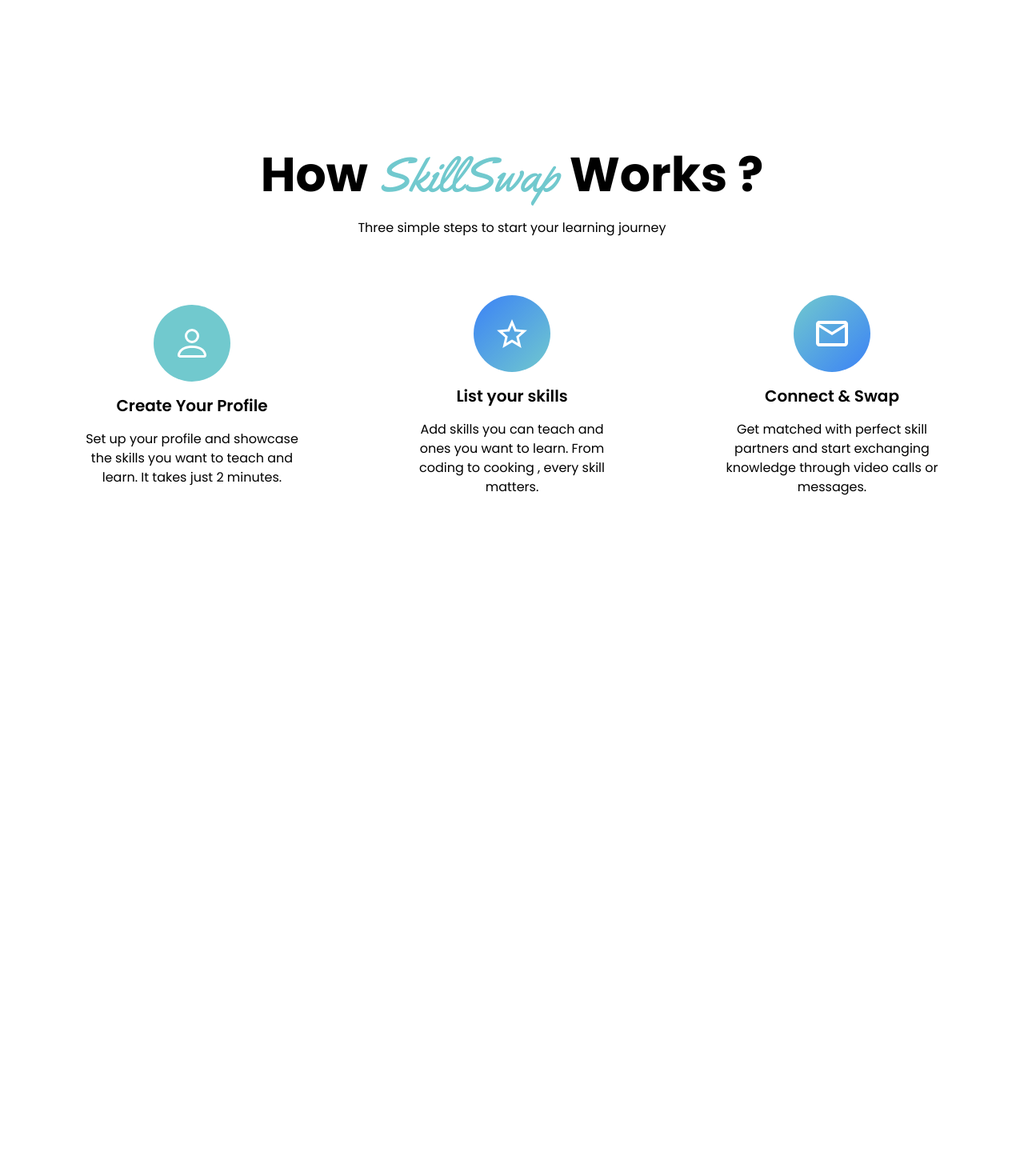
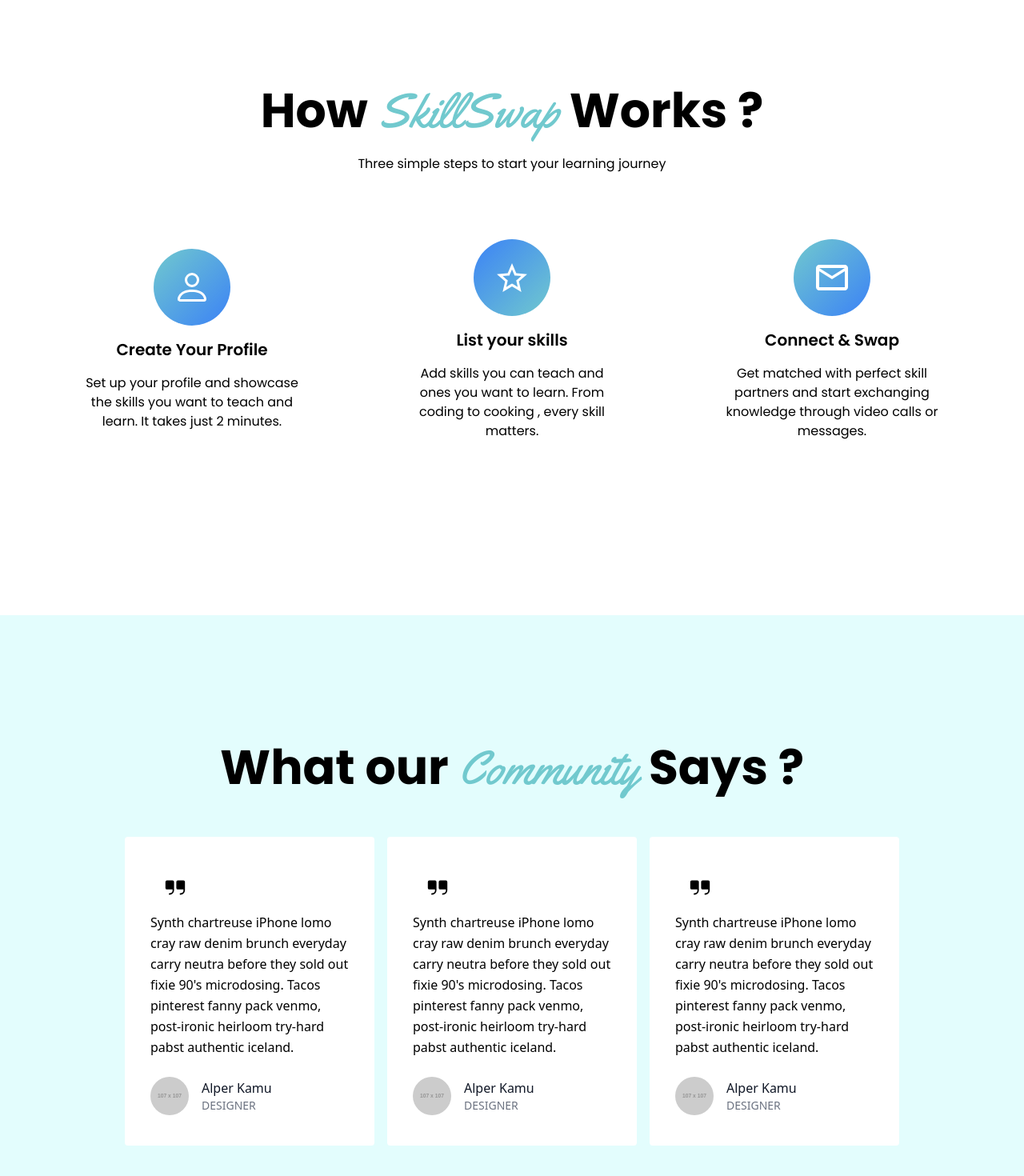
Before and after one commit to justsamridhi/SkillSwap, a React (Vite) app: page / in a window 1280 px wide. Shown: the part 1004-2474 px from the top of the page at 80% size. Before the commit the page ends 1913 px from the top, so only its background shows below. Built offline with nearby package versions, Linux system fonts and the light colour scheme; a web font is replaced by a local one.

Commit message:
done with the basic home page

```diff
--- a/src/App.jsx
+++ b/src/App.jsx
@@ -6,6 +6,8 @@
 import { BsPerson } from "react-icons/bs";
 import { IoMdStarOutline } from "react-icons/io";
 import { MdOutlineEmail } from "react-icons/md";
+import { PiQuotesFill } from "react-icons/pi";
+
 
 
 
@@ -19,8 +21,8 @@
           <ul className=' flex justify-between items-center'>
             <li><a href="#home" className=' font-highlights text-3xl' >SkillSwap</a></li>
             <div className='flex justify-center items-center gap-12 font-body'>
-              <li><a href="#about">Login</a></li>
-              <li className=' p-4 rounded-2xl bg-primary'><a href="#contact">SignUp</a></li>
+              <li><a href="#about" className=' font-bold hover:text-primary'>Login</a></li>
+              <li className=' p-4 rounded-2xl bg-primary font-bold'><a href="#contact">SignUp</a></li>
             </div>
           </ul>
         </nav>
@@ -31,41 +33,81 @@
               <p className=' font-body'>Join learners and mentors in a space where people teach what <br /> they know and learn what they love — together.
               </p>
               <div className='flex gap-6'>
-                <button className='bg-primary rounded-3xl p-4 text-white font-body relative top-auto hover:text-xl transition-all ease-in-out'>Get Started </button>
-                <button className='border-primary border-2 text-primary font-semibold rounded-3xl p-4 font-body relative top-auto hover:text-xl transition-all ease-in-out'>How it works</button>
+                <button className='bg-primary rounded-3xl p-4 text-white font-body relative top-auto scale-1 hover:scale-125 transition-all ease-in-out'>Get Started </button>
+                <button className='border-primary border-2 text-primary font-semibold rounded-3xl p-4 font-body relative scale-1 top-auto hover:scale-110 transition-all ease-in-out'>How it works</button>
               </div>
             </div>
-            <img src={introImg} alt="" className='h-85 w-96 rounded-xl rotate-6 hover:rotate-0 transition-all ease-in' />
+            <img src={introImg} alt="" className='h-85 w-96 rounded-xl rotate-6 hover:-rotate-6 transition-all ease-in drop-shadow-lg shadow-black' />
           </div>
         </section>
-        <section className='h-full w-full m-auto py-60'>
+        <section className='h-full w-full m-auto py-40'>
           <div className='flex flex-col items-center gap-6 justify-center'>
             <h1 className='text-6xl font-bold font-body'>How <span className='text-primary font-highlights font-light' >SkillSwap</span> Works ?</h1>
             <p className='font-body'>Three simple steps to start your learning journey</p>
             <div className='flex gap-8 justify-center items-center  '>
-              <div className='p-6 m-6 flex flex-col justify-center items-center w-1/4 text-center gap-4'>
-                <div className='flex justify-center bg-primary p-6 items-center rounded-full'>
-                  <BsPerson className='text-5xl text-white'  />
+              <div className='p-6 m-6 flex flex-col justify-center items-center w-1/4 text-center gap-4 relative bottom-0 hover:bottom-4 transition-all ease-in-out h-80'>
+                <div className='flex justify-center bg-gradient-to-tl from-blue-500 to-primary p-6 items-center rounded-full'>
+                  <BsPerson className='text-5xl text-white' />
                 </div>
                 <h1 className='font-body text-xl font-semibold'>Create Your Profile</h1>
                 <p className='font-body'>Set up your profile and showcase the skills you want to teach and learn. It takes just 2 minutes.</p>
               </div>
-              <div className='p-6 m-6 flex flex-col justify-center items-center w-1/4 text-center gap-4'>
+              <div className='p-6 m-6 flex flex-col justify-center items-center w-1/4 text-center gap-4 relative bottom-0 hover:bottom-4 transition-all ease-in-out h-80'>
                 <div className='flex justify-center bg-gradient-to-br from-blue-500 to-primary p-6 items-center rounded-full'>
-                  <IoMdStarOutline className='text-5xl text-white'  />
+                  <IoMdStarOutline className='text-5xl text-white' />
 
                 </div>
                 <h1 className='font-body text-xl font-semibold'>List your skills</h1>
                 <p className='font-body'>Add skills you can teach and ones you want to learn. From coding to cooking , every skill matters.</p>
               </div>
-              <div className='p-6 m-6 flex flex-col justify-center items-center w-1/4 text-center gap-4'>
+              <div className='p-6 m-6 flex flex-col justify-center items-center w-1/4 text-center gap-4 relative bottom-0 hover:bottom-4 transition-all ease-in-out h-80'>
                 <div className='flex justify-center bg-gradient-to-tl from-blue-500 to-primary p-6 items-center rounded-full'>
-                  <MdOutlineEmail className='text-5xl text-white'  />
+                  <MdOutlineEmail className='text-5xl text-white' />
 
 
                 </div>
                 <h1 className='font-body text-xl font-semibold'>Connect & Swap</h1>
                 <p className='font-body'>Get matched with perfect skill partners and start exchanging knowledge through video calls or messages.</p>
+              </div>
+            </div>
+          </div>
+        </section>
+        <section className='h-full w-full m-auto py-40 bg-tertiary'>
+          <div className='flex flex-col items-center gap-10 justify-center'>
+            <h1 className='text-6xl font-bold font-body'>What our <span className='text-primary font-highlights font-light' >Community</span> Says ?</h1>
+            <div className="p-4 w-full flex justify-center items-center gap-4">
+              <div className="h-full bg-white p-8 rounded w-1/4 relative bottom-0 hover:bottom-4 transition-all ease-in-out">
+                <PiQuotesFill className='text-3xl m-4' />
+                <p className="leading-relaxed mb-6">Synth chartreuse iPhone lomo cray raw denim brunch everyday carry neutra before they sold out fixie 90's microdosing. Tacos pinterest fanny pack venmo, post-ironic heirloom try-hard pabst authentic iceland.</p>
+                <a className="inline-flex items-center">
+                  <img alt="testimonial" src="https://dummyimage.com/107x107" class="w-12 h-12 rounded-full flex-shrink-0 object-cover object-center" />
+                  <span className="flex-grow flex flex-col pl-4">
+                    <span className="title-font font-medium text-gray-900">Alper Kamu</span>
+                    <span className="text-gray-500 text-sm">DESIGNER</span>
+                  </span>
+                </a>
+              </div>
+              <div className="h-full bg-white p-8 rounded w-1/4 relative bottom-0 hover:bottom-4 transition-all ease-in-out">
+                <PiQuotesFill className='text-3xl m-4' />
+                <p className="leading-relaxed mb-6">Synth chartreuse iPhone lomo cray raw denim brunch everyday carry neutra before they sold out fixie 90's microdosing. Tacos pinterest fanny pack venmo, post-ironic heirloom try-hard pabst authentic iceland.</p>
+                <a className="inline-flex items-center">
+                  <img alt="testimonial" src="https://dummyimage.com/107x107" class="w-12 h-12 rounded-full flex-shrink-0 object-cover object-center" />
+                  <span className="flex-grow flex flex-col pl-4">
+                    <span className="title-font font-medium text-gray-900">Alper Kamu</span>
+                    <span className="text-gray-500 text-sm">DESIGNER</span>
+                  </span>
+                </a>
+              </div>
+              <div className="h-full bg-white p-8 rounded w-1/4 relative bottom-0 hover:bottom-4 transition-all ease-in-out">
+                <PiQuotesFill className='text-3xl m-4' />
+                <p className="leading-relaxed mb-6">Synth chartreuse iPhone lomo cray raw denim brunch everyday carry neutra before they sold out fixie 90's microdosing. Tacos pinterest fanny pack venmo, post-ironic heirloom try-hard pabst authentic iceland.</p>
+                <a className="inline-flex items-center">
+                  <img alt="testimonial" src="https://dummyimage.com/107x107" class="w-12 h-12 rounded-full flex-shrink-0 object-cover object-center" />
+                  <span className="flex-grow flex flex-col pl-4">
+                    <span className="title-font font-medium text-gray-900">Alper Kamu</span>
+                    <span className="text-gray-500 text-sm">DESIGNER</span>
+                  </span>
+                </a>
               </div>
             </div>
           </div>
```
Also changed, not shown: 1 other file (tests, documents, lock files or other folders).
